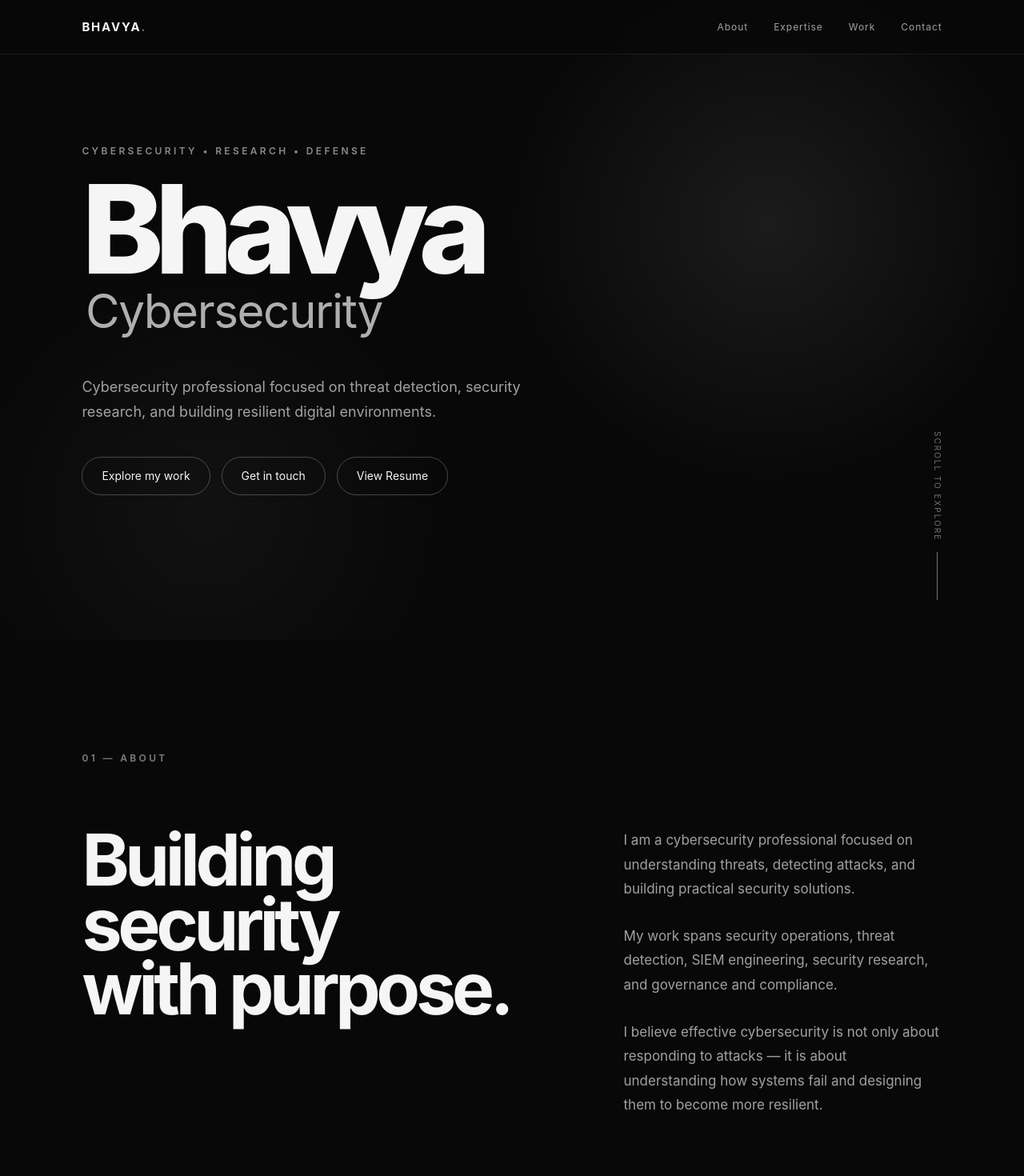
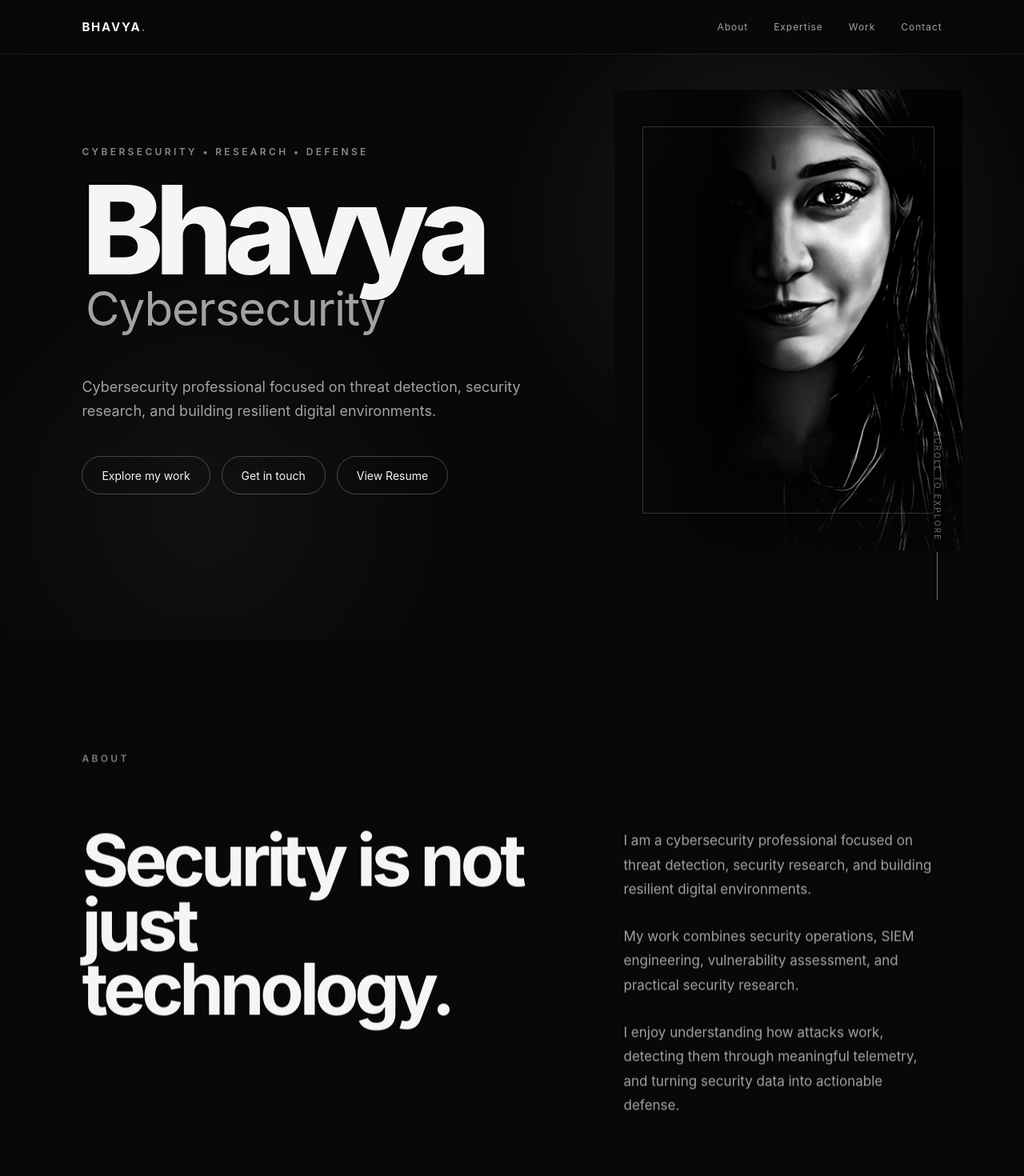
Before and after one commit to Bhavyacyber/Bhavyacyber.github.io, a React (Vite) app: page / in a window 1280 px wide. Shown: the top 1470 px of the page at 80% size. Built offline with nearby package versions, Linux system fonts and the light colour scheme.

Commit message:
Add profile photo resume and contact details

```diff
--- a/src/App.css
+++ b/src/App.css
@@ -56,12 +56,11 @@
 .hero h1 span {
   display: block;
   margin-left: 0.08em;
-  margin-top: 0.12em;
   font-size: 0.38em;
-  line-height: 1.1;
-  letter-spacing: -0.025em;
+  line-height: 1.2;
+  letter-spacing: -0.02em;
   font-weight: 400;
-  opacity: 0.7;
+  opacity: 0.65;
 }
 
 .hero-description {
@@ -120,6 +119,67 @@
   width: 1px;
   height: 60px;
   background: currentColor;
+}
+
+.hero-photo {
+  position: absolute;
+  right: 6vw;
+  top: 50%;
+  transform: translateY(-50%);
+  width: min(34vw, 480px);
+  height: min(72vh, 680px);
+  overflow: hidden;
+  border-radius: 0;
+  z-index: 1;
+  isolation: isolate;
+}
+
+.hero-photo::before {
+  content: "";
+  position: absolute;
+  inset: 0;
+  background:
+    linear-gradient(
+      90deg,
+      #080808 0%,
+      rgba(8, 8, 8, 0.15) 35%,
+      transparent 70%
+    ),
+    linear-gradient(
+      180deg,
+      rgba(8, 8, 8, 0.45) 0%,
+      transparent 25%,
+      transparent 70%,
+      rgba(8, 8, 8, 0.65) 100%
+    );
+  z-index: 2;
+  pointer-events: none;
+}
+
+.hero-photo::after {
+  content: "";
+  position: absolute;
+  inset: 8%;
+  border: 1px solid rgba(245, 245, 245, 0.18);
+  z-index: 3;
+  pointer-events: none;
+}
+
+.hero-photo img {
+  width: 100%;
+  height: 100%;
+  object-fit: cover;
+  object-position: center;
+  filter: grayscale(100%) contrast(1.08);
+  transform: scale(1.04);
+  transition:
+    transform 1s cubic-bezier(0.22, 1, 0.36, 1),
+    filter 0.8s ease;
+}
+
+.hero-photo:hover img {
+  transform: scale(1.1);
+  filter: grayscale(20%) contrast(1.05);
 }
 
 
@@ -1020,7 +1080,7 @@
 
 @media (prefers-reduced-motion: reduce) {
   .hero-content {
-    will-change: transform;
+
     animation: none;
   }
 }
--- a/src/App.tsx
+++ b/src/App.tsx
@@ -113,6 +113,7 @@ function App() {
            <a href="#contact">Contact</a>
          </div>
         </nav>
+
       {/* HERO */}
       <section className="hero">
         <div className="hero-content">
@@ -139,39 +140,45 @@ function App() {
           </div>
         </div>
 
+        <div className="hero-photo">
+          <img
+            src="/profile.jpg"
+            alt="Bhavya - Cybersecurity Professional"
+          />
+        </div>
+
         <div className="hero-scroll">
           <span>Scroll to explore</span>
           <span className="scroll-line" />
         </div>
       </section>
 
+
       {/* ABOUT */}
       <section className="about reveal" id="about">
-        <div className="section-label">01 — ABOUT</div>
+        <div className="section-label">ABOUT</div>
 
         <div className="about-content">
           <h2>
-            Building security
-            <br />
-            with purpose.
+            Security is not just
+            <span> technology.</span>
           </h2>
 
           <div className="about-text">
             <p>
-              I am a cybersecurity professional focused on understanding
-              threats, detecting attacks, and building practical security
-              solutions.
+              I am a cybersecurity professional focused on threat detection,
+              security research, and building resilient digital environments.
             </p>
 
             <p>
-              My work spans security operations, threat detection, SIEM
-              engineering, security research, and governance and compliance.
+              My work combines security operations, SIEM engineering,
+              vulnerability assessment, and practical security research.
             </p>
 
             <p>
-              I believe effective cybersecurity is not only about responding
-              to attacks — it is about understanding how systems fail and
-              designing them to become more resilient.
+              I enjoy understanding how attacks work, detecting them through
+              meaningful telemetry, and turning security data into actionable
+              defense.
             </p>
           </div>
         </div>
@@ -357,46 +364,39 @@ function App() {
 
 {/* CONTACT */}
 <section className="contact reveal" id="contact">
-  <div className="section-label">04 — CONTACT</div>
-
-  <div className="contact-content">
-    <div>
-      <p className="contact-kicker">OPEN TO OPPORTUNITIES</p>
+  <div className="section-inner">
+    <p className="section-label">CONTACT</p>
 
     <h2>
-        Let's
-        <br />
-        connect.
+      Let's build something
+      <span>secure.</span>
     </h2>
-    </div>
 
-    <div className="contact-details">
-      <p>
-        Interested in cybersecurity, security operations, threat
-        detection, research, or collaborative opportunities?
+    <p className="contact-description">
+      Interested in cybersecurity, security research, or collaborating
+      on something meaningful? Get in touch.
     </p>
 
-      <a href="mailto:your-email@example.com">
-        your-email@example.com
+    <div className="contact-links">
+      <a href="mailto:bhavyanagasai@gmail.com">
+        Email
       </a>
 
-      <div className="contact-links">
+      <a
+        href="https://www.linkedin.com/in/bhavya-naga-sai-parvathi-kshatri-3140251a2"
+        target="_blank"
+        rel="noreferrer"
+      >
+        LinkedIn
+      </a>
+
       <a
         href="https://github.com/Bhavyacyber"
         target="_blank"
         rel="noreferrer"
       >
-          GitHub ↗
+        GitHub
       </a>
-
-        <a
-          href="https://www.linkedin.com/"
-          target="_blank"
-          rel="noreferrer"
-        >
-          LinkedIn ↗
-        </a>
-      </div>
     </div>
   </div>
 </section>
```
Also changed, not shown: public/profile.jpg (added), 1 other file (tests, documents, lock files or other folders). Lines whose indentation alone changed are shown as unchanged.
